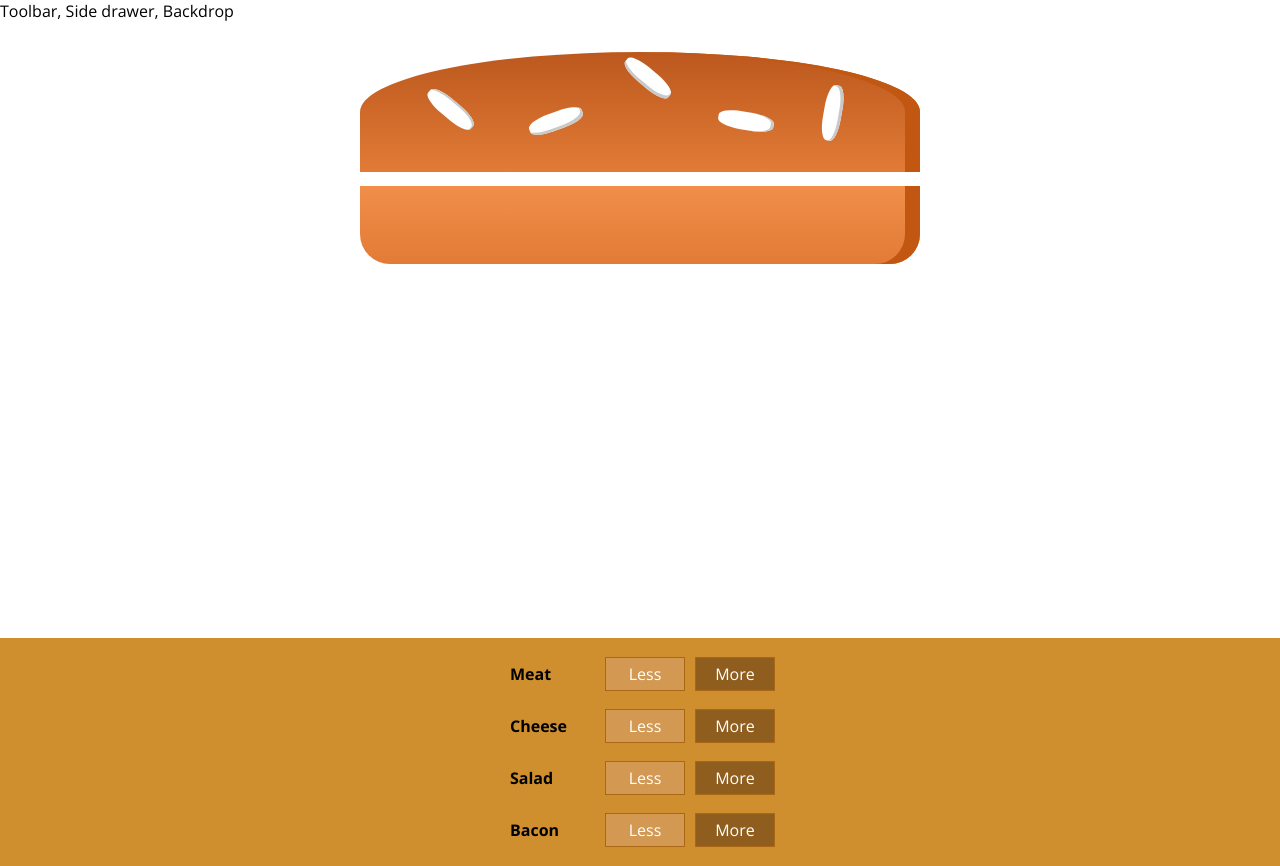
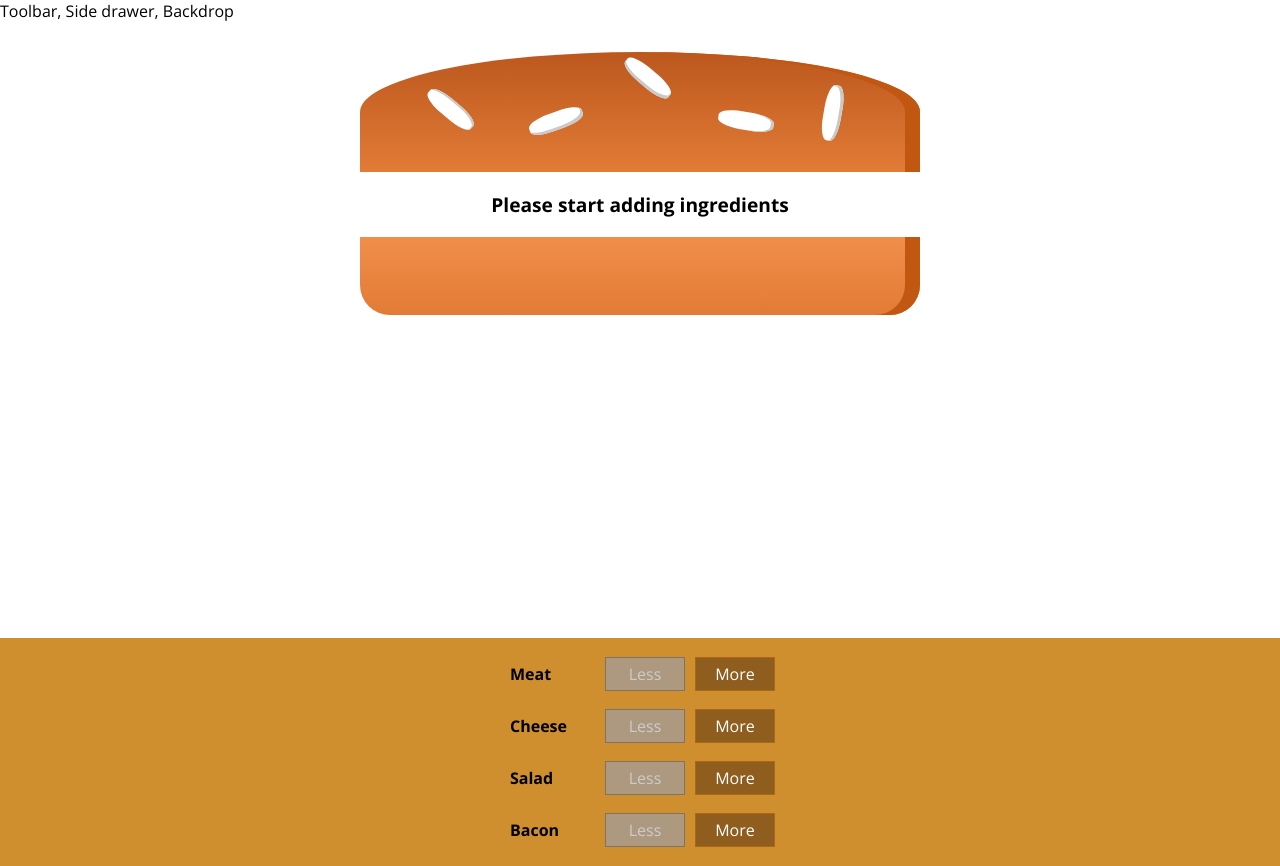
Before and after one commit to TamNhiDuong/Burger_React_App, a React app: page / in a window 1280 px wide. Built offline with nearby package versions, Linux system fonts and the light colour scheme.

Commit message:
Remove safely

```diff
--- a/src/components/Burger/BuildControls/BuildControl/BuildControl.js
+++ b/src/components/Burger/BuildControls/BuildControl/BuildControl.js
@@ -4,8 +4,13 @@ import classes from './BuildControl.css';
  const buildControl = (props) => (
     <div className = 'BuildControl'>
         <div className= 'Label'>{props.label}</div>
-        <button className='Less'>Less</button>
-        <button className='More' onClick={props.added}>More</button>
+        <button
+        className='Less'
+        onClick={props.remove}
+        disabled={props.disabled}>Less</button>
+        <button
+        className='More'
+        onClick={props.added}>More</button>
 
     </div>
  )
--- a/src/components/Burger/BuildControls/BuildControls.js
+++ b/src/components/Burger/BuildControls/BuildControls.js
@@ -15,7 +15,10 @@ const buildControls = (props) => (
         <BuildControl
         key ={ctrl.label}
         label={ctrl.label}
-        added={() => props.ingredientAdded(ctrl.type)}/>
+        added={() => props.ingredientAdded(ctrl.type)}
+        remove={() => props.ingredientRemove(ctrl.type)}
+        disabled={props.disabled[ctrl.type]}
+        />
     ))}
 </div>
 );
--- a/src/components/Burger/Burger.js
+++ b/src/components/Burger/Burger.js
@@ -17,7 +17,7 @@ const burger = (props) => {
         return arr.concat(el)
         },[]);
     console.log(transformedIngredients);
-    if(transformedIngredients === 0) {
+    if(transformedIngredients == 0) {
         transformedIngredients = <p>Please start adding ingredients</p>
     }
     return (
--- a/src/containers/BurgerBuilder/BurgerBuilder.js
+++ b/src/containers/BurgerBuilder/BurgerBuilder.js
@@ -29,20 +29,43 @@ class BurgerBuilder extends Component {
         updatedIngredients[type] = updatedCount;
         //Calculate total price
         const priceAddition = INGREDIENT_PRICES[type];
-        const oldPrice = this.state + priceAddition;
+        const oldPrice = this.state.totalPrice;
         const newPrice = oldPrice + priceAddition;
         this.setState({totalPrice: newPrice, ingredients: updatedIngredients});
     }
     removeIngredientHandler = (type) => {
-
+        const oldCount = this.state.ingredients[type];
+        if(oldCount <= 0) {
+            return;
+        }
+        const updatedCount = oldCount - 1;
+        const updatedIngredients ={
+            ...this.state.ingredients
+        };
+        updatedIngredients[type] = updatedCount;
+        //Calculate total price
+        const priceDeduction = INGREDIENT_PRICES[type];
+        const oldPrice = this.state.totalPrice;
+        const newPrice = oldPrice - priceDeduction;
+        this.setState({totalPrice: newPrice, ingredients: updatedIngredients});
     }
 
     render() {
+        const disabledInfor = {
+            ...this.state.ingredients
+        };
+        //check true/ false, if true then disable the button
+        //{salad: true; meat: false,...}
+        for (let key in disabledInfor) {
+            disabledInfor[key] = disabledInfor[key] <= 0
+        }
         return (
             <Aux>
                 <Burger ingredients={this.state.ingredients}/>
                 <BuildControls
-                 ingredientAdded={this.addIngredientHandler}/>
+                 ingredientAdded={this.addIngredientHandler}
+                 ingredientRemove={this.removeIngredientHandler}
+                 disabled={disabledInfor}/>
             </Aux>
         );
     }
```
